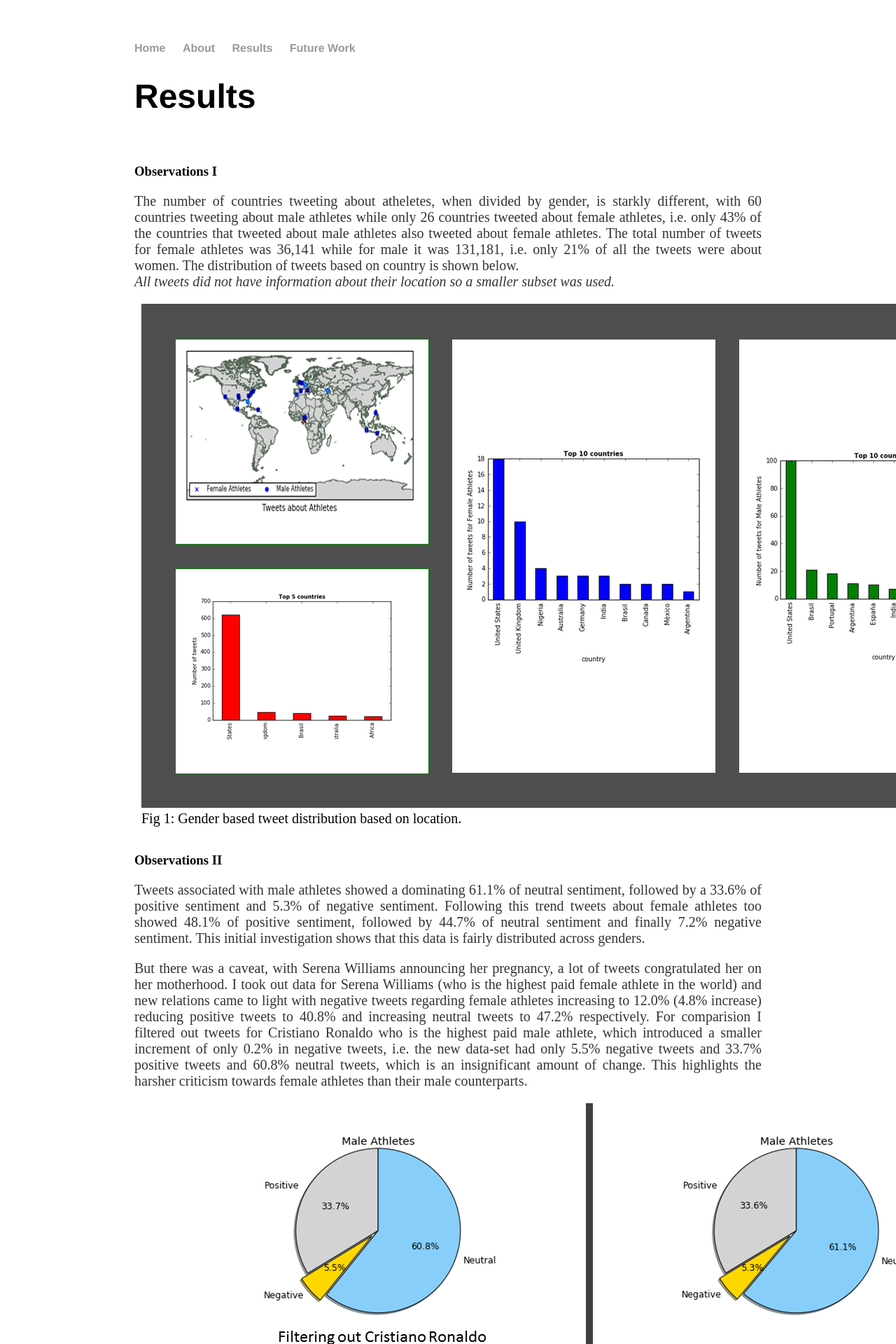
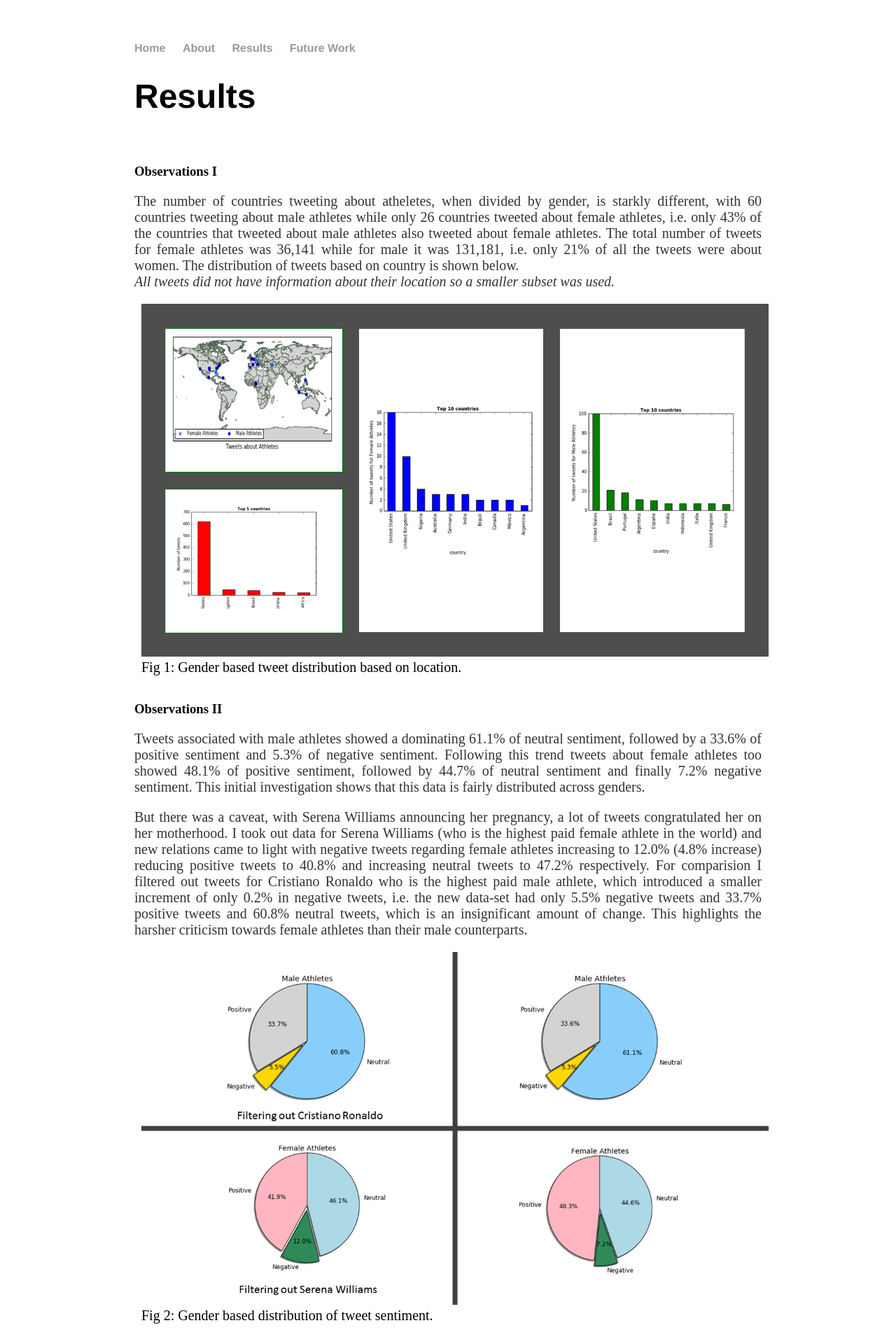
Before and after one commit to SreyaG/SportTweet, a Jekyll site: the page built from results/index.html, in a window 1280 px wide. Shown: the top 1920 px of the page at 70% size. Built offline with Jekyll 4.4.1, drawn with Linux system fonts in a browser that asks for light colours.

Commit message:
Update index.html

```diff
--- a/results/index.html
+++ b/results/index.html
@@ -11,8 +11,8 @@ title: Results
 	 The total number of tweets for female athletes was 36,141 while for male it was 131,181, i.e. only 21% of all the tweets were about women. The distribution of
 	 tweets based on country is shown below. <br> <i>All tweets did not have information about their location so a smaller subset was used.</i>
 	</p>
-		<div class=figure>
-  		<img src="/SportTweet/images/observation1.png" alt="pic 1" >
+		<div class=figure style="width:100%">
+  		<img style="width:100%" src="/SportTweet/images/observation1.png" alt="pic 1" >
   		<figcaption>Fig 1: Gender based tweet distribution based on location.</figcaption>
 	</div>
 	<br>
@@ -30,8 +30,8 @@ title: Results
     and 60.8% neutral tweets, which is an insignificant amount of change.
 	This highlights the harsher criticism towards female athletes than their male counterparts.
 	</p>
-	<div class=figure>
-  		<img src="/SportTweet/images/observation2.png" alt="pic 2" >
+	<div class=figure style="width:100%">
+  		<img style="width:100%" src="/SportTweet/images/observation2.png" alt="pic 2" >
   		<figcaption>Fig 2: Gender based distribution of tweet sentiment.</figcaption>
 	</div>
 	<br>
@@ -40,16 +40,16 @@ title: Results
 	A study of sentiment of tweets athletes further classified by region. USA has the highest number of tweets for both male and female athletes. India, Nigeria along with countries rated higher in
 	gender equality  namely USA, UK, and Germany show positive sentiments with regards to female athletes.
 	</p>
-	<div class=figure>
-  		<img src="/SportTweet/images/observation3.png" alt="pic 3" >
+	<div class=figure style="width:100%">
+  		<img style="width:100%" src="/SportTweet/images/observation3.png" alt="pic 3" >
   		<figcaption>Fig 3: Sentiment distribution of tweets for countries based on gender.</figcaption>
 	</div>
 	<h3> Observations IV </h3>
 	<p>
 	An observation of the timelines of the tweets show, most tweets irresective of countries, are tweeted at nights.
 	</p>
-	<div class=figure>
-  		<img src="/SportTweet/images/observation4.png" alt="pic 4" >
+	<div class=figure style="width:100%">
+  		<img style="width:100%" src="/SportTweet/images/observation4.png" alt="pic 4" >
   		<figcaption>Fig 4: - Sentiment distribution of tweets based on time of day and country.</figcaption>
 	</div>
 </div><!-- /.blurb -->
```
